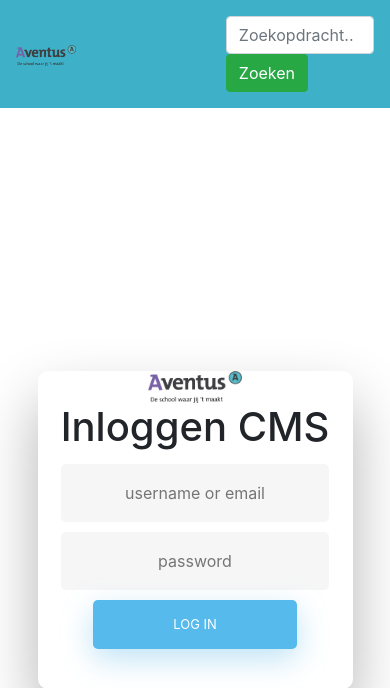
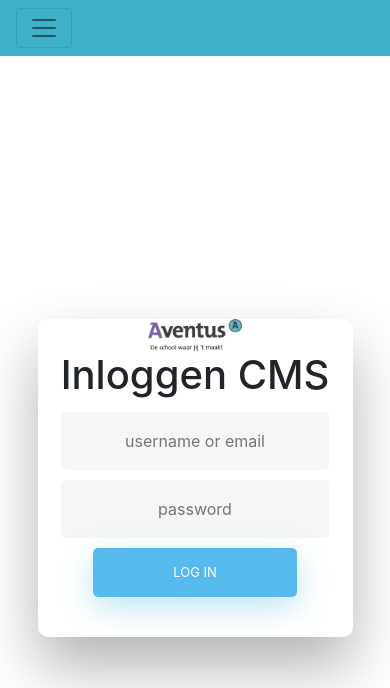
Before and after one commit to icjansen/boerenkool_cms, a PHP site: page /index.php in a window 390 px wide. Shown: the top 688 px of the page. Run offline with PHP 8.4, Linux system fonts and the light colour scheme; some libraries are stand-ins or nearby versions.

Commit message:
cms 2.5.2
hamburger menu

```diff
--- a/includes/header.php
+++ b/includes/header.php
@@ -18,13 +18,16 @@
 
 <body>
 
+  <nav class="turqoise navbar navbar-expand-lg navbar-light" id="navbar">
+    <div class="container">
+      <button class="navbar-toggler" type="button" data-toggle="collapse" data-target="#navbarTogglerDemo03" aria-controls="navbarTogglerDemo03" aria-expanded="false" aria-label="Toggle navigation">
+        <span class="navbar-toggler-icon"></span>
+      </button>
 
-	<nav class="turqoise navbar navbar-expand container-fluid" id="navbar">
-		<div class="container">
+      <div class="collapse navbar-collapse" id="navbarTogglerDemo03">
+        <div class="navbar-nav float-left text-left pr-3">
           <a href="index.php" class="navbar-brand" id="logolink">
             <img class="logo img img-fluid" src="images/logo2.png" alt="logo.xd"/></a>
-
-				<div class="collapse navbar-collapse">
             <ul class="navbar-nav mr-auto">
               <?php if(isset($_SESSION['user'])){?>
               <li><a href="cms.php" class="nav-item active nav-link">CMS</a></li>
@@ -37,11 +40,11 @@
               </a></li>
               <?php } ?>
             </ul>
-
             <form action="#" method="post" class="form-inline my-2 mylg-0">
               <input type="search" name="search" id="search" class="form-control mr-sm-2" placeholder="Zoekopdracht.." aria-label="search">
               <button class="btn btn-success" type="submit">Zoeken</button>
             </form>
           </div>
         </div>
+      </div>
     </nav>
```
Lines whose indentation alone changed are shown as unchanged.
